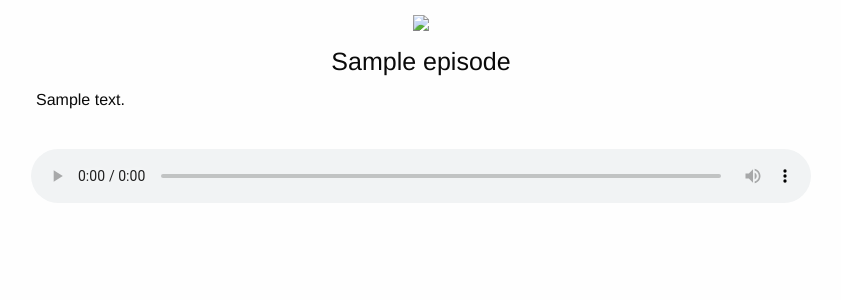
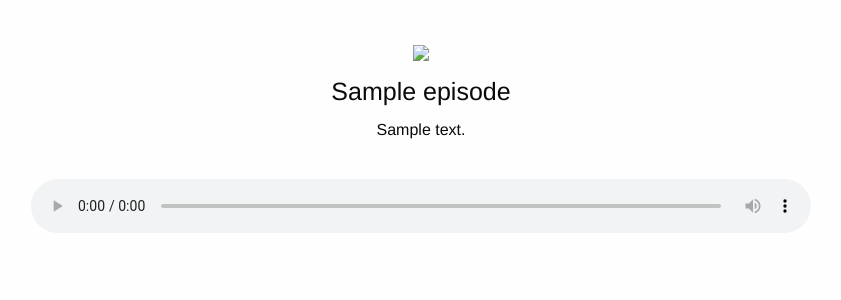
Before and after one commit to invig/triangles-web, a CakePHP app: the page made by app/View/Episodes/play.ctp in a window 1280 px wide. Shown: the part 54-354 px from the top of the page, without its empty margins (219-1060 px from the left). Run offline with PHP 8.4 and a stand-in for CakePHP, Linux system fonts and the light colour scheme; the template is opened without the code that fills it: most values are stand-ins (such as "Sample title", 1, 10 or a date in 2020); data that the repository does not hold is empty; some libraries are stand-ins or nearby versions.

Commit message:
Tidy up play screen

```diff
--- a/app/View/Episodes/play.ctp
+++ b/app/View/Episodes/play.ctp
@@ -1,5 +1,5 @@
 
-<div class="row">
+<div class="row" style="margin-top:30px;">
     <div class="small-8 columns small-centered" id="podcasts">
         <div class="row">
             <div class="small-12 columns artwork">
@@ -7,9 +7,9 @@
             </div>
         </div>
         <div class="row">
-            <div class="small-12 columns episode-description">
+            <div class="small-12 columns small-centered episode-description">
                 <h4><?php echo $episode['Episode']['title']; ?></h4>
-                <p class="description"><?php echo $episode['Episode']['description']; ?></p>
+                <p class="description" style="text-align:center;"><?php echo $episode['Episode']['description']; ?></p>
             </div>
         </div>
         <div class="row">
```
